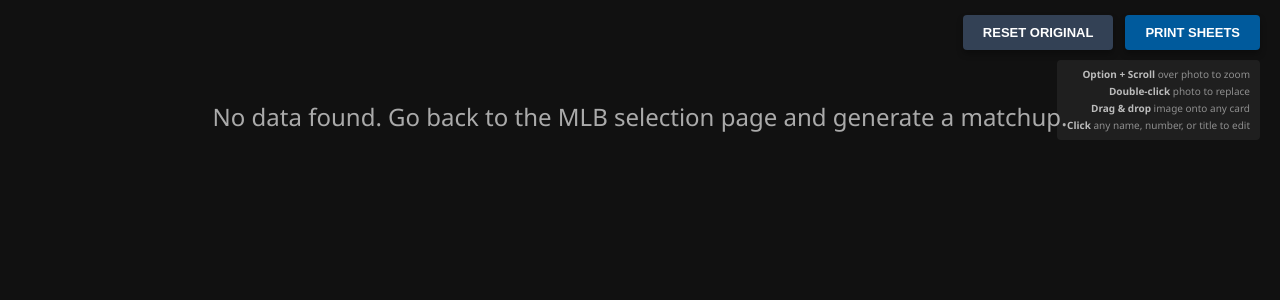
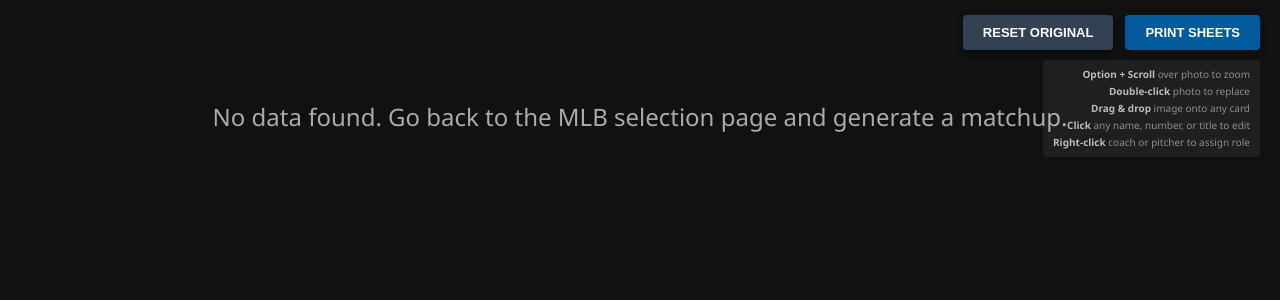
Before and after one commit to plasticfrog/nhl-lineup-generator, a Flask app: page /mlb/sheet in a window 1280 px wide. Shown: the top 300 px of the page. Run offline with Flask 3, Linux system fonts and the light colour scheme; parts of the project's set-up code (start-up, migrations or seed data) failed here and were passed over.

Commit message:
Add right-click context menu for pitching coach and closer assignment
- Right-click any coach → 'Set as Pitching Coach' (inverted highlight)
- Right-click any pitcher → 'Set as Closer' (swaps position and styling)
- Only one pitching coach highlighted per sheet at a time
- Closer swap moves cards in the DOM so positions actually switch
- Remove auto-detection of pitching coach by role name
- Custom styled context menu, hidden on print
- Updated legend with right-click hint

Co-Authored-By: Claude Opus 4.6 <noreply@anthropic.com>

```diff
--- a/templates/mlb_sheet.html
+++ b/templates/mlb_sheet.html
@@ -46,9 +46,13 @@
 
         .no-data { color: #aaa; text-align: center; margin-top: 100px; font-size: 1.5em; }
 
+        #ctx-menu { display: none; position: fixed; z-index: 10000; background: #1a1a2e; border: 1px solid #444; border-radius: 4px; padding: 4px 0; box-shadow: 0 4px 12px rgba(0,0,0,0.6); font-family: 'Segoe UI', sans-serif; }
+        #ctx-menu div { padding: 7px 16px; cursor: pointer; color: #ddd; font-size: 12px; font-weight: 600; white-space: nowrap; }
+        #ctx-menu div:hover { background: #333; color: #fff; }
+
         @media print {
             body { background: white; }
-            .btn-container { display: none; }
+            .btn-container, #ctx-menu { display: none; }
             .sheet { margin: 0; border-width: 10px; }
             .no-data { display: none; }
             [contenteditable="true"]:focus { background: transparent; }
@@ -65,9 +69,11 @@
             <b style="color: rgba(255,255,255,0.7);">Option + Scroll</b> over photo to zoom<br>
             <b style="color: rgba(255,255,255,0.7);">Double-click</b> photo to replace<br>
             <b style="color: rgba(255,255,255,0.7);">Drag & drop</b> image onto any card<br>
-            <b style="color: rgba(255,255,255,0.7);">Click</b> any name, number, or title to edit
+            <b style="color: rgba(255,255,255,0.7);">Click</b> any name, number, or title to edit<br>
+            <b style="color: rgba(255,255,255,0.7);">Right-click</b> coach or pitcher to assign role
         </div>
     </div>
+    <div id="ctx-menu"></div>
     <input type="file" id="imageInput" style="display:none" accept="image/*">
 
     <div id="sheets-container"></div>
@@ -105,6 +111,64 @@
             reader.readAsDataURL(file);
         }
 
+        // === CONTEXT MENU ===
+        const ctxMenu = document.getElementById('ctx-menu');
+        document.addEventListener('click', () => ctxMenu.style.display = 'none');
+        window.addEventListener('scroll', () => ctxMenu.style.display = 'none');
+
+        function showCtxMenu(e, options) {
+            e.preventDefault();
+            ctxMenu.innerHTML = '';
+            options.forEach(opt => {
+                const item = document.createElement('div');
+                item.textContent = opt.label;
+                item.onclick = () => { opt.action(); ctxMenu.style.display = 'none'; };
+                ctxMenu.appendChild(item);
+            });
+            ctxMenu.style.display = 'block';
+            ctxMenu.style.left = e.clientX + 'px';
+            ctxMenu.style.top = e.clientY + 'px';
+        }
+
+        function setPitchingCoach(card, sheet, c1) {
+            // Clear all coach highlights in this sheet
+            sheet.querySelectorAll('.row.coaches .card').forEach(c => {
+                const rh = c.querySelector('.role-header');
+                const nb = c.querySelector('.card-bottom');
+                if (rh) { rh.style.background = '#fff'; rh.style.color = 'inherit'; }
+                if (nb) { nb.style.background = '#fff'; nb.style.color = '#000'; }
+            });
+            // Highlight selected coach
+            const rh = card.querySelector('.role-header');
+            const nb = card.querySelector('.card-bottom');
+            if (rh) { rh.style.background = c1; rh.style.color = 'white'; }
+            if (nb) { nb.style.background = c1; nb.style.color = 'white'; }
+        }
+
+        function applyCloserStyle(card, c1, isCloser) {
+            const top = card.querySelector('.card-top');
+            const bot = card.querySelector('.card-bottom');
+            const hand = card.querySelector('.handed');
+            if (top) { top.style.background = isCloser ? c1 : '#fff'; top.style.color = isCloser ? 'white' : 'inherit'; }
+            if (hand) { hand.style.color = isCloser ? '#ffe066' : '#cc0000'; }
+            if (bot) { bot.style.background = isCloser ? c1 : '#fff'; bot.style.color = isCloser ? 'white' : 'inherit'; }
+        }
+
+        function setAsCloser(card, grid, c1) {
+            const cards = Array.from(grid.querySelectorAll('.card'));
+            const oldCloser = cards[cards.length - 1];
+            if (card === oldCloser) return;
+            // Swap DOM positions
+            const marker = document.createElement('div');
+            grid.insertBefore(marker, card);
+            grid.insertBefore(card, oldCloser);
+            grid.insertBefore(oldCloser, marker);
+            marker.remove();
+            // Swap styles
+            applyCloserStyle(oldCloser, c1, false);
+            applyCloserStyle(card, c1, true);
+        }
+
         function setupCard(card) {
             const isLogoBox = card.classList.contains('logo-box');
 
@@ -114,6 +178,31 @@
                     if (e.target.hasAttribute('contenteditable')) return;
                     activeTargetImg = card.querySelector('img');
                     if (activeTargetImg) fileInput.click();
+                });
+            }
+
+            // Right-click context menu for role assignment
+            if (!isLogoBox) {
+                card.addEventListener('contextmenu', (e) => {
+                    const sheet = card.closest('.sheet');
+                    const c1 = sheet.dataset.teamColor;
+                    const row = card.closest('.row');
+                    const grid = card.closest('.grid-container');
+                    const options = [];
+
+                    if (row.classList.contains('coaches')) {
+                        options.push({ label: 'Set as Pitching Coach', action: () => setPitchingCoach(card, sheet, c1) });
+                    }
+
+                    const pitcherRow = sheet.querySelectorAll('.row.players')[0];
+                    if (row === pitcherRow) {
+                        const cards = grid.querySelectorAll('.card');
+                        if (card !== cards[cards.length - 1]) {
+                            options.push({ label: 'Set as Closer', action: () => setAsCloser(card, grid, c1) });
+                        }
+                    }
+
+                    if (options.length > 0) showCtxMenu(e, options);
                 });
             }
 
@@ -175,6 +264,7 @@
                 const sheet = document.createElement('div');
                 sheet.className = 'sheet';
                 sheet.style.borderColor = c1;
+                sheet.dataset.teamColor = c1;
 
                 // === COACHES ROW ===
                 let coachesHtml = `<div class="row coaches" style="background: ${c1};">`;
@@ -185,15 +275,10 @@
                 coachesHtml += `</div>`;
 
                 t.coaches.forEach(c => {
-                    const isPitching = c.role && c.role.toUpperCase().includes('PITCHING');
-                    const roleHeaderBg = isPitching ? c1 : '#fff';
-                    const roleHeaderColor = isPitching ? 'white' : 'inherit';
-                    const nameBg = isPitching ? c1 : '#fff';
-                    const nameColor = isPitching ? 'white' : '#000';
                     coachesHtml += `<div class="card" style="border-color: ${c1};">`;
-                    coachesHtml += `<div class="role-header" style="border-color: ${c1}; background: ${roleHeaderBg}; color: ${roleHeaderColor};"><span contenteditable="true">${escapeHtml(c.role)}</span></div>`;
+                    coachesHtml += `<div class="role-header" style="border-color: ${c1};"><span contenteditable="true">${escapeHtml(c.role)}</span></div>`;
                     coachesHtml += `<div class="img-box coach"><img src="${escapeHtml(c.image)}" onerror="this.src='${escapeHtml(t.logo)}';"></div>`;
-                    coachesHtml += `<div class="card-bottom coach-name" style="border-color: ${c1}; height: 48px; background: ${nameBg}; color: ${nameColor};" contenteditable="true">${escapeHtml(c.name)}</div>`;
+                    coachesHtml += `<div class="card-bottom coach-name" style="border-color: ${c1}; height: 48px;" contenteditable="true">${escapeHtml(c.name)}</div>`;
                     coachesHtml += `</div>`;
                 });
                 coachesHtml += `</div></div>`;
```
